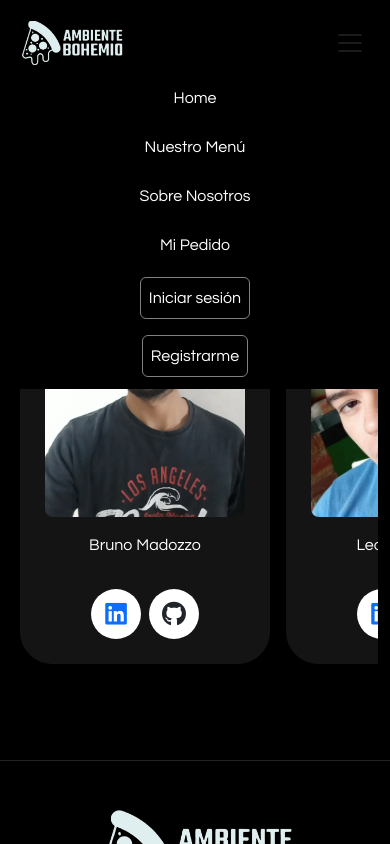
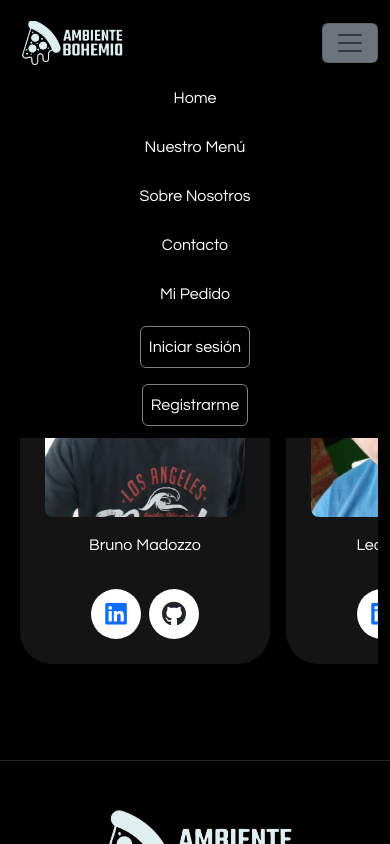
Before and after one commit to brunomry/frontendProyectoFinal_RollingCode, a React (Vite) app: page /equipo in a window 390 px wide. Both pictures are taken after a click on the button 350 px from the left and 43 px from the top of the page. Shown: the top 844 px of the page. Built offline with nearby package versions, Linux system fonts and the light colour scheme; no server answers.

Commit message:
corregi ruta de linkedin de miembros del equipo y agregue op contacto en navbar para mobile

```diff
--- a/src/common/menu/MenuNavegacion.jsx
+++ b/src/common/menu/MenuNavegacion.jsx
@@ -75,7 +75,7 @@ const MenuNavegacion = ({
               onClick={navLinkClick}
             />
           </Navbar.Brand>
-          <Navbar.Toggle aria-controls="basic-navbar-nav" onClick={menuBTNClick} />
+          <Navbar.Toggle aria-controls="basic-navbar-nav" className="bg-secondary" onClick={menuBTNClick} />
           <Navbar.Collapse id="basic-navbar-nav">
             <Nav className="mx-auto align-items-center gap-2">
               <NavLink className="navLink nav-link text-center text-white fw-normal" to="/" onClick={navLinkClick}>
@@ -86,6 +86,9 @@ const MenuNavegacion = ({
               </NavLink>
               <NavLink className="navLink nav-link text-center text-white" to="/nosotros" onClick={navLinkClick}>
                 Sobre Nosotros
+              </NavLink>
+              <NavLink className="navLink d-block d-md-none nav-link text-center text-white" to="/contacto" onClick={navLinkClick}>
+                Contacto
               </NavLink>
               {usuarioLogeado.rol === "Administrador" && (
                 <>
--- a/src/helpers/equipo.js
+++ b/src/helpers/equipo.js
@@ -15,21 +15,21 @@ export const equipo = [
         id:2,
         nombre: "Leonel Cordero",
         foto: leonel,
-        gitHub:"https://github.com/brunomry",
-        linkedin:"https://www.linkedin.com/in/bruno-madozzo/",
+        gitHub:"https://github.com/LeonelRC23",
+        linkedin:"https://www.linkedin.com/in/leonelrc22/",
     },
     {
         id:3,
         nombre: "Fernando Herrera",
         foto: fernando,
-        gitHub:"https://github.com/brunomry",
-        linkedin:"https://www.linkedin.com/in/bruno-madozzo/",
+        gitHub:"https://github.com/HerreFer",
+        linkedin:"https://www.linkedin.com/in/fernando-herrera-a023992bb/",
     },
     {
         id:4,
         nombre: "Elias Juarez",
         foto: elias,
-        gitHub:"https://github.com/brunomry",
-        linkedin:"https://www.linkedin.com/in/bruno-madozzo/",
+        gitHub:"https://github.com/Elias-Juarez",
+        linkedin:"https://www.linkedin.com/in/elias-juarez-49825b237/",
     }
 ]
```
